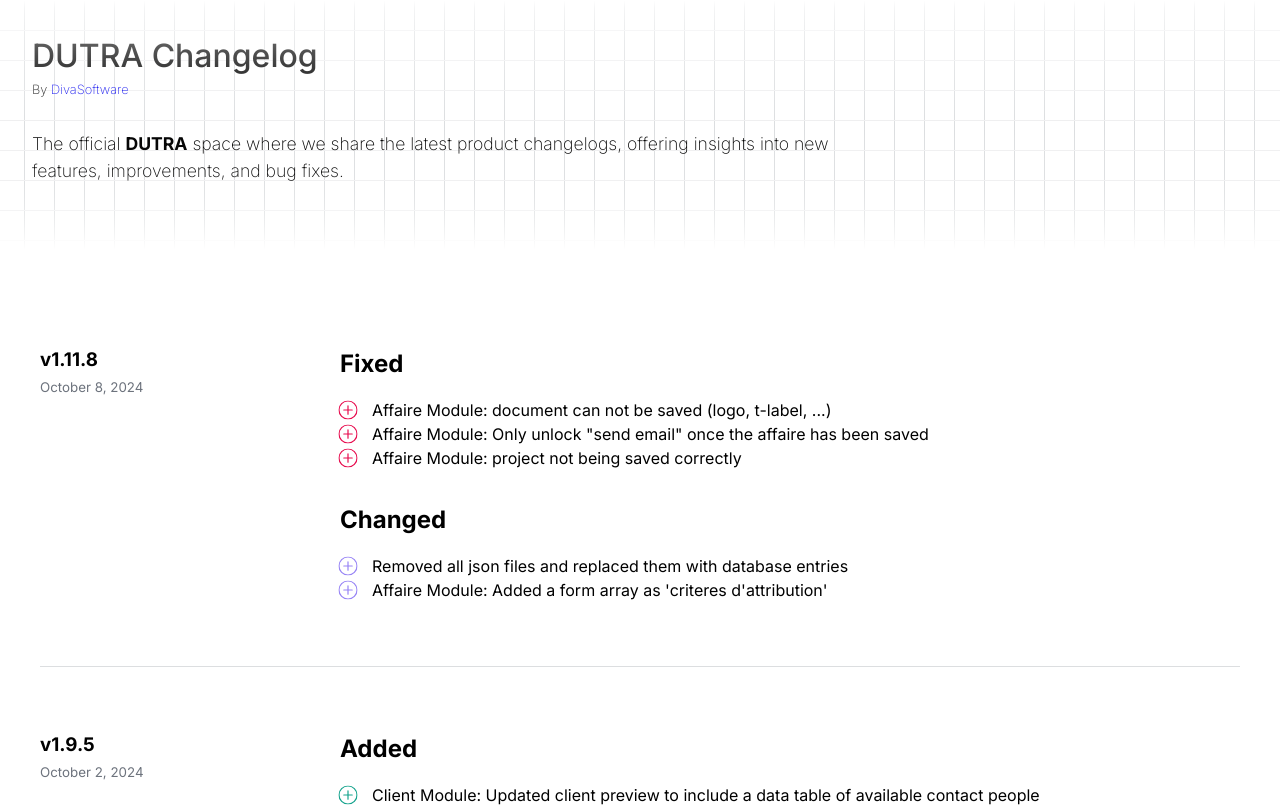
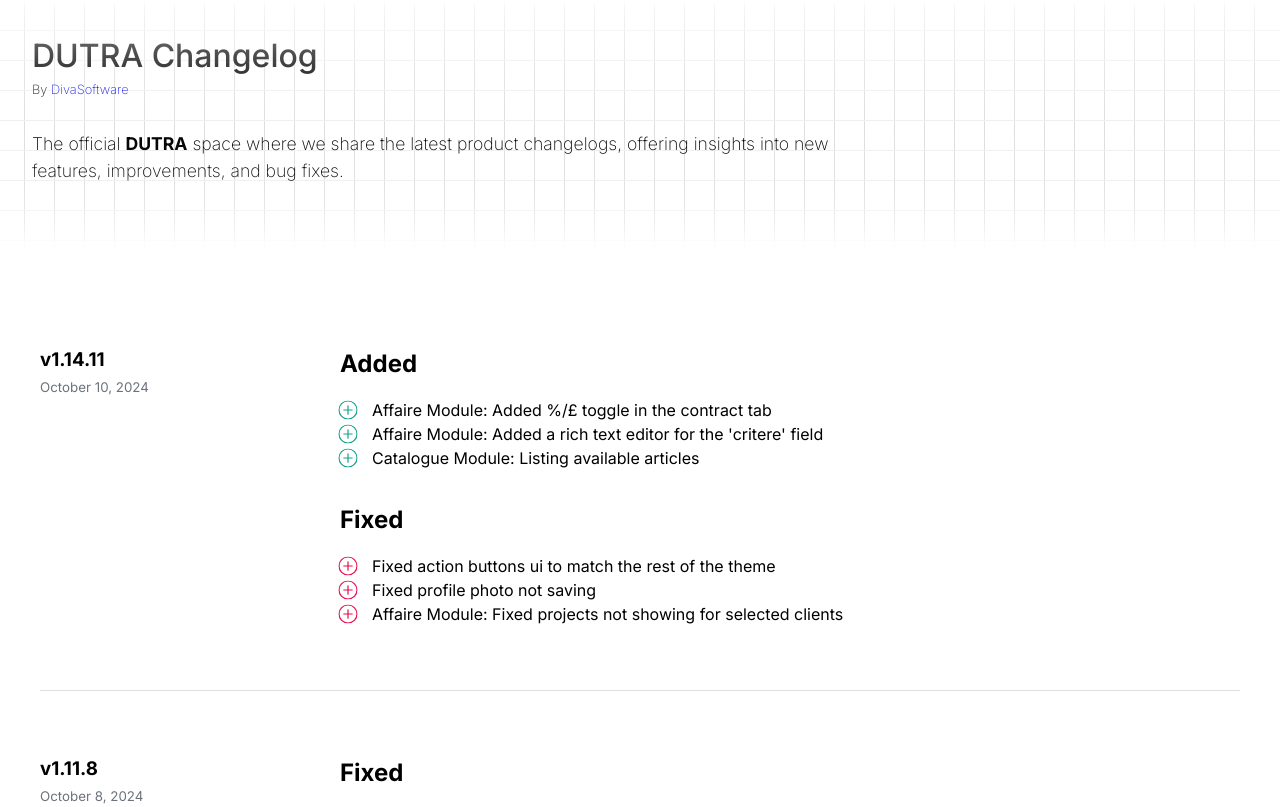
Before and after one commit to divaSoft-gg/Dutra-CHANGELOG, a React (Vite) app: page / in a window 1280 px wide. Shown: the top 807 px of the page. Built offline with nearby package versions, Linux system fonts and the light colour scheme; the HTML template or start-up script is replaced by a standard one.

Commit message:
chore: version update

```diff
--- a/src/data/data.js
+++ b/src/data/data.js
@@ -1,4 +1,19 @@
 export const VERSION_DETAILS = [
+    {
+        "version": "1.14.11",
+        "date": "October 10, 2024",
+        "added": [
+            "Affaire Module: Added %/£ toggle in the contract tab",
+            "Affaire Module: Added a rich text editor for the 'critere' field",
+            "Catalogue Module: Listing available articles"
+        ],
+        "changed": [],
+        "fixed": [
+            "Fixed action buttons ui to match the rest of the theme",
+            "Fixed profile photo not saving",
+            "Affaire Module: Fixed projects not showing for selected clients"
+        ],
+    },
     {
         "version": "1.11.8",
         "date": "October 8, 2024",
```
